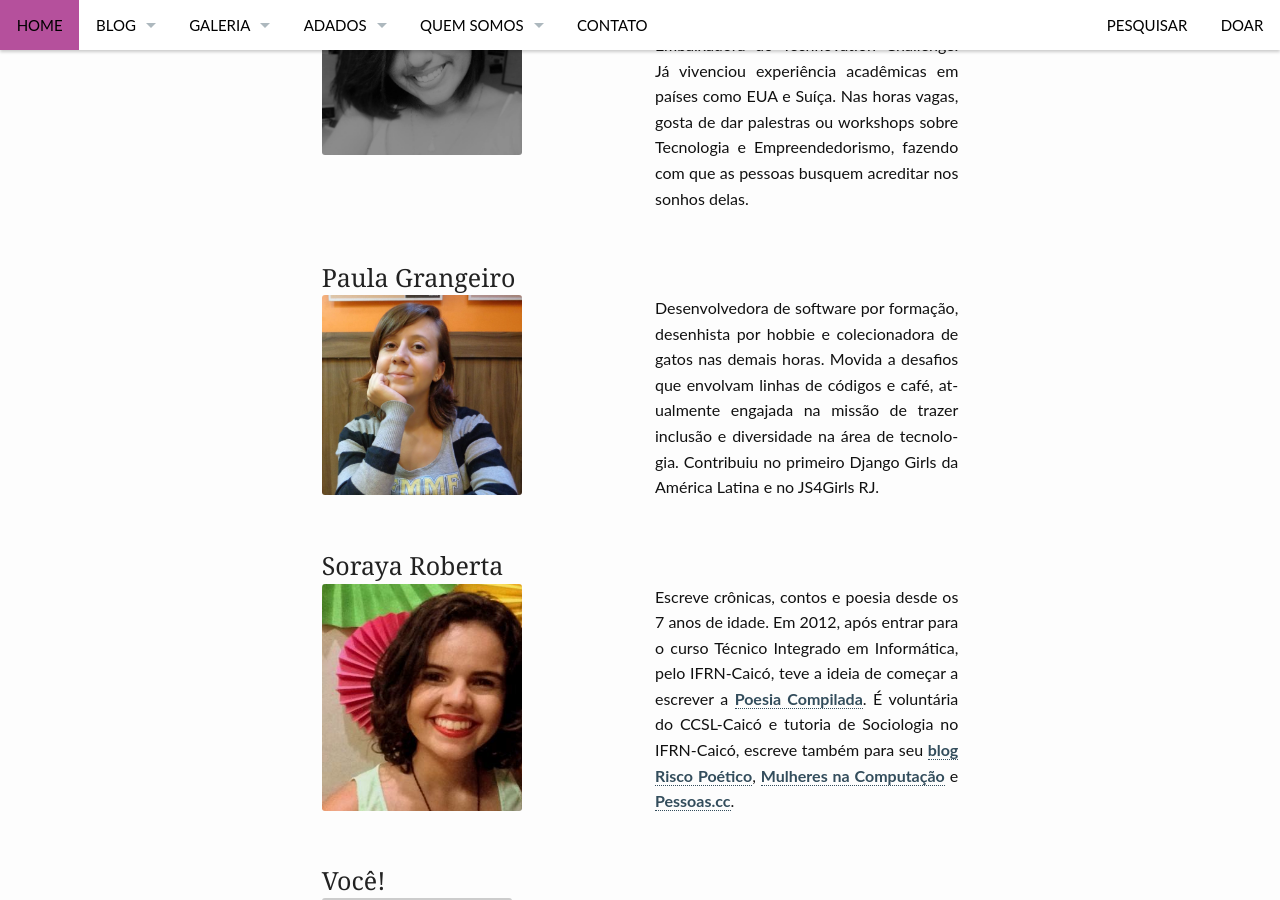
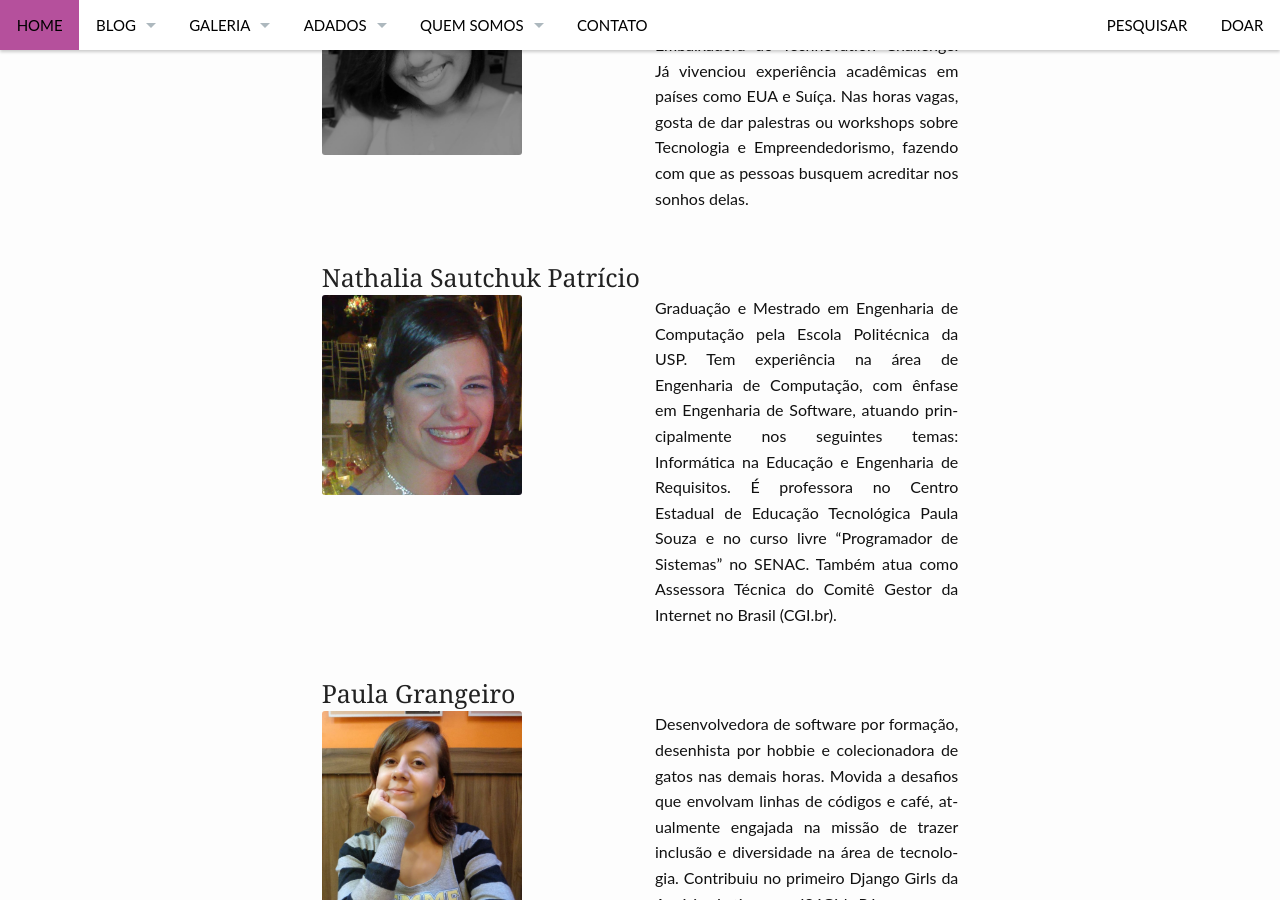
Before and after one commit to inspiradanacomputacao/inspiradanacomputacao.github.io, a Jekyll site: the page built from pages/colaboradores.md, in a window 1280 px wide and 900 px high, scrolled down 1333 px. Built offline with Jekyll 4.4.1, drawn with Linux system fonts in a browser that asks for light colours.

Commit message:
adicionando perfil de nathalia

```diff
--- a/pages/colaboradores.md
+++ b/pages/colaboradores.md
@@ -68,6 +68,24 @@ header:
 <div class="show-for-large-up">
     <div class="row">
         <div class="small-12 columns">
+            <h3>Nathalia Sautchuk Patrício</h3>
+        </div><!-- /.small-12.columns -->
+    </div>
+  <div class="row">
+    <div class="large-6 columns">
+        <img src="http://inspiradanacomputacao.github.io/images/perfil_nathalia.jpg" width= "200px" alt="">
+      </div>
+    <div class="large-6 columns">
+        <p align="justify">
+          Graduação e Mestrado em Engenharia de Computação pela Escola Politécnica da USP. Tem experiência na área de Engenharia de Computação, com ênfase em Engenharia de Software, atuando principalmente nos seguintes temas: Informática na Educação e Engenharia de Requisitos. É professora no Centro Estadual de Educação Tecnológica Paula Souza e no curso livre “Programador de Sistemas” no SENAC. Também atua como Assessora Técnica do Comitê Gestor da Internet no Brasil (CGI.br).
+        </p>
+    </div>
+  </div>
+</div>
+
+<div class="show-for-large-up">
+    <div class="row">
+        <div class="small-12 columns">
             <h3>Paula Grangeiro</h3>
         </div><!-- /.small-12.columns -->
     </div>
```
